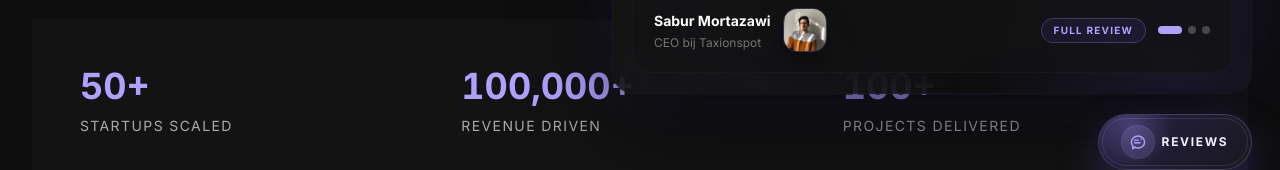
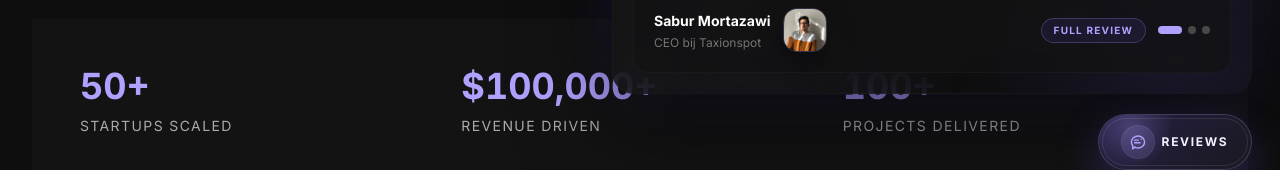
Before and after one commit to mhumayon054/JVO, a React (Vite) app: page / in a window 1280 px wide. Shown: the part 602-772 px from the top of the page. Built offline with nearby package versions, Linux system fonts and the light colour scheme; no server answers.

Commit message:
Fix stats counter revenue value

```diff
--- a/src/components/home/HomeStatsSection.jsx
+++ b/src/components/home/HomeStatsSection.jsx
@@ -4,9 +4,25 @@ import { animateCounter } from '../../utils/animateCounter'
 import { fadeUp, sectionStagger, viewportOnce } from './homeMotion'
 
 const STATS = [
-  { target: 50, prefix: '', suffix: '+', label: 'Startups Scaled' },
-  { target: 100000, prefix: '', suffix: '+', label: 'Revenue Driven', format: 'comma' },
-  { target: 100, prefix: '', suffix: '+', label: 'Projects Delivered' },
+  {
+    target: 50,
+    prefix: '',
+    suffix: '+',
+    label: 'Startups Scaled',
+  },
+  {
+    target: 100000,
+    prefix: '$',
+    suffix: '+',
+    label: 'Revenue Driven',
+    format: 'comma',
+  },
+  {
+    target: 100,
+    prefix: '',
+    suffix: '+',
+    label: 'Projects Delivered',
+  },
 ]
 
 export function HomeStatsSection() {
@@ -26,21 +42,27 @@ export function HomeStatsSection() {
         observer.disconnect()
 
         const nodes = section.querySelectorAll('[data-counter]')
+
         nodes.forEach((node) => {
           if (!(node instanceof HTMLElement)) return
+
           const raw = node.getAttribute('data-target')
           const target = raw != null ? Number(raw) : NaN
+
           if (Number.isNaN(target)) return
 
           const prefix = node.getAttribute('data-prefix') ?? ''
           const suffix = node.getAttribute('data-suffix') ?? ''
-          const format = node.getAttribute('data-format')
+          const format = node.getAttribute('data-format') ?? ''
 
           animateCounter(node, target, {
             duration: 1800,
             prefix,
             suffix,
-            format: format === 'comma' ? (value) => Math.round(value).toLocaleString('en-US') : undefined,
+            format:
+              format === 'comma'
+                ? (value) => Math.round(value).toLocaleString('en-US')
+                : undefined,
           })
         })
       },
@@ -71,14 +93,17 @@ export function HomeStatsSection() {
               className="counter tabular-nums"
               data-counter
               data-target={String(s.target)}
-              data-prefix={s.prefix}
-              data-suffix={s.suffix}
+              data-prefix={s.prefix ?? ''}
+              data-suffix={s.suffix ?? ''}
               data-format={s.format ?? ''}
             >
-              {`${s.prefix}0${s.suffix}`}
+              {`${s.prefix ?? ''}0${s.suffix ?? ''}`}
             </span>
           </p>
-          <p className="mt-2 text-[14px] font-normal uppercase tracking-[0.1em] text-[#ABABAB]">{s.label}</p>
+
+          <p className="mt-2 text-[14px] font-normal uppercase tracking-[0.1em] text-[#ABABAB]">
+            {s.label}
+          </p>
         </motion.div>
       ))}
     </motion.section>
```
